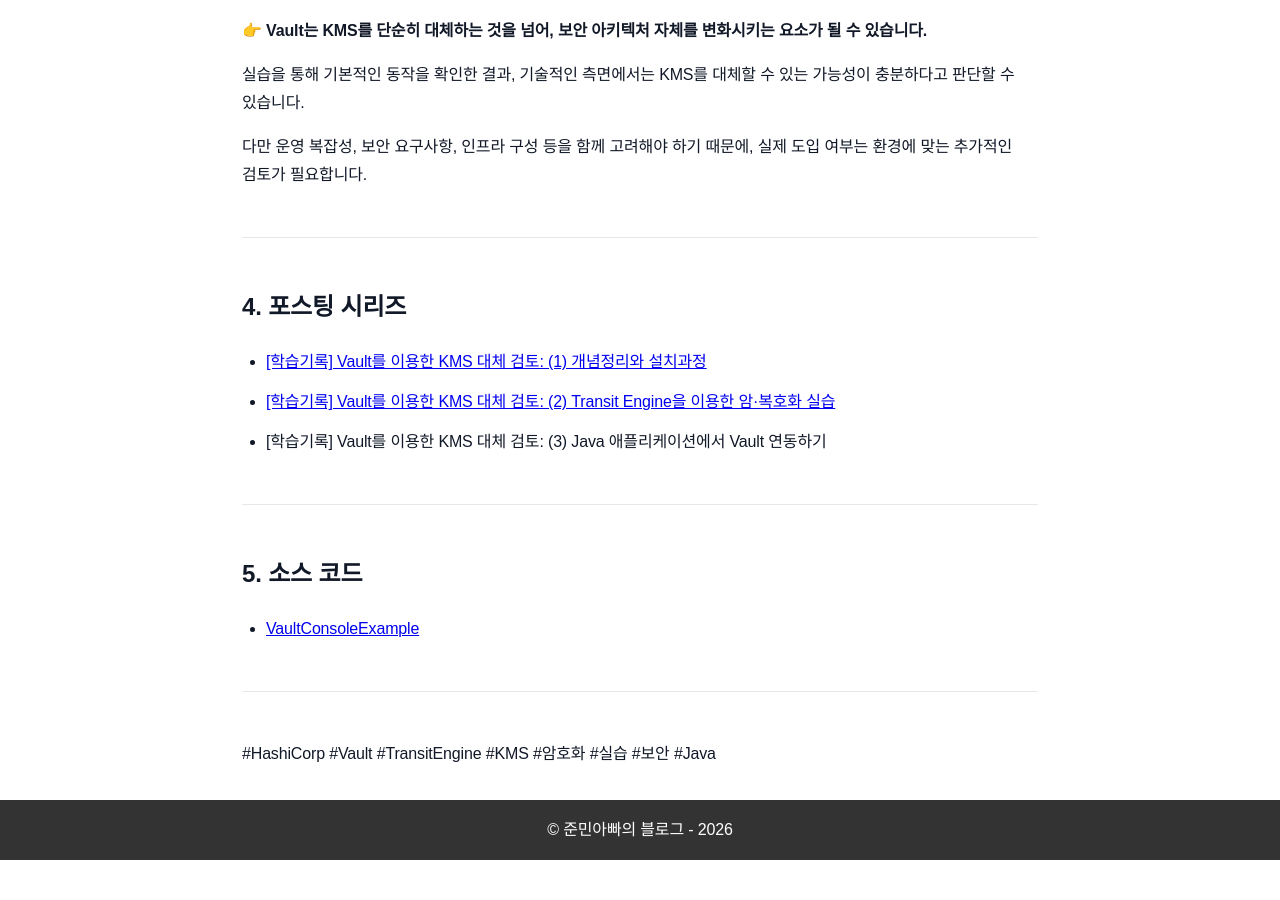
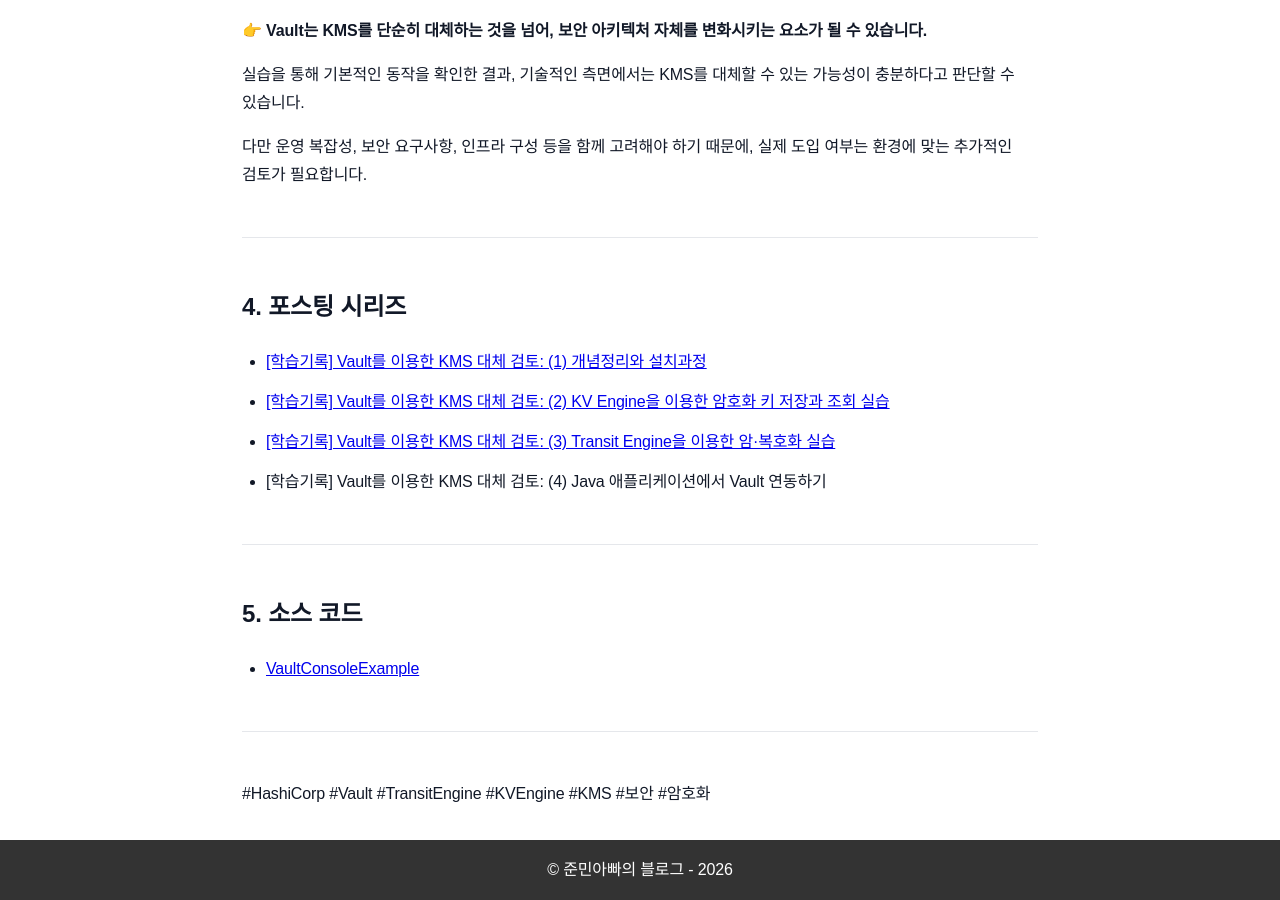
Before and after one commit to sanghoon-lee/sanghoon-lee.github.io, a Jekyll site: the page built from _posts/2026-04-18-vault3.md, in a window 1280 px wide and 900 px high, scrolled down 6610 px. Built offline with Jekyll 4.4.1, drawn with Linux system fonts in a browser that asks for light colours; nearby versions of some CDN libraries; comment, search, counter and statistics services are not loaded; before the commit the page ends 7470 px from its top, so only the background shows below that.

Commit message:
vault kv engine 포스팅 추가(리라이팅)

```diff
--- a/_posts/2026-04-18-vault3.md
+++ b/_posts/2026-04-18-vault3.md
@@ -246,8 +246,9 @@ KMS에서 키만 보관하고, 실제 암호화 연산은 애플리케이션에
 ## 4. 포스팅 시리즈
 
 * [[학습기록] Vault를 이용한 KMS 대체 검토: (1) 개념정리와 설치과정](https://sanghoon-lee.github.io/2026/04/09/vault/)
-* [[학습기록] Vault를 이용한 KMS 대체 검토: (2) Transit Engine을 이용한 암·복호화 실습](https://sanghoon-lee.github.io/2026/04/11/vault2/)
-* [학습기록] Vault를 이용한 KMS 대체 검토: (3) Java 애플리케이션에서 Vault 연동하기
+* [[학습기록] Vault를 이용한 KMS 대체 검토: (2) KV Engine을 이용한 암호화 키 저장과 조회 실습](https://sanghoon-lee.github.io/2026/04/10/vault1-1-rewriting/)
+* [[학습기록] Vault를 이용한 KMS 대체 검토: (3) Transit Engine을 이용한 암·복호화 실습](https://sanghoon-lee.github.io/2026/04/11/vault2/)
+* [학습기록] Vault를 이용한 KMS 대체 검토: (4) Java 애플리케이션에서 Vault 연동하기
 
 ---
 
@@ -257,4 +258,4 @@ KMS에서 키만 보관하고, 실제 암호화 연산은 애플리케이션에
 
 ---
 
-#HashiCorp #Vault #TransitEngine #KMS #암호화 #실습 #보안 #Java
+#HashiCorp #Vault #TransitEngine #KVEngine #KMS #보안 #암호화
```
Also changed, not shown: _posts/2026-04-09-vault.md (+3 -2 lines), _posts/2026-04-11-vault2.md (+4 -3 lines).
